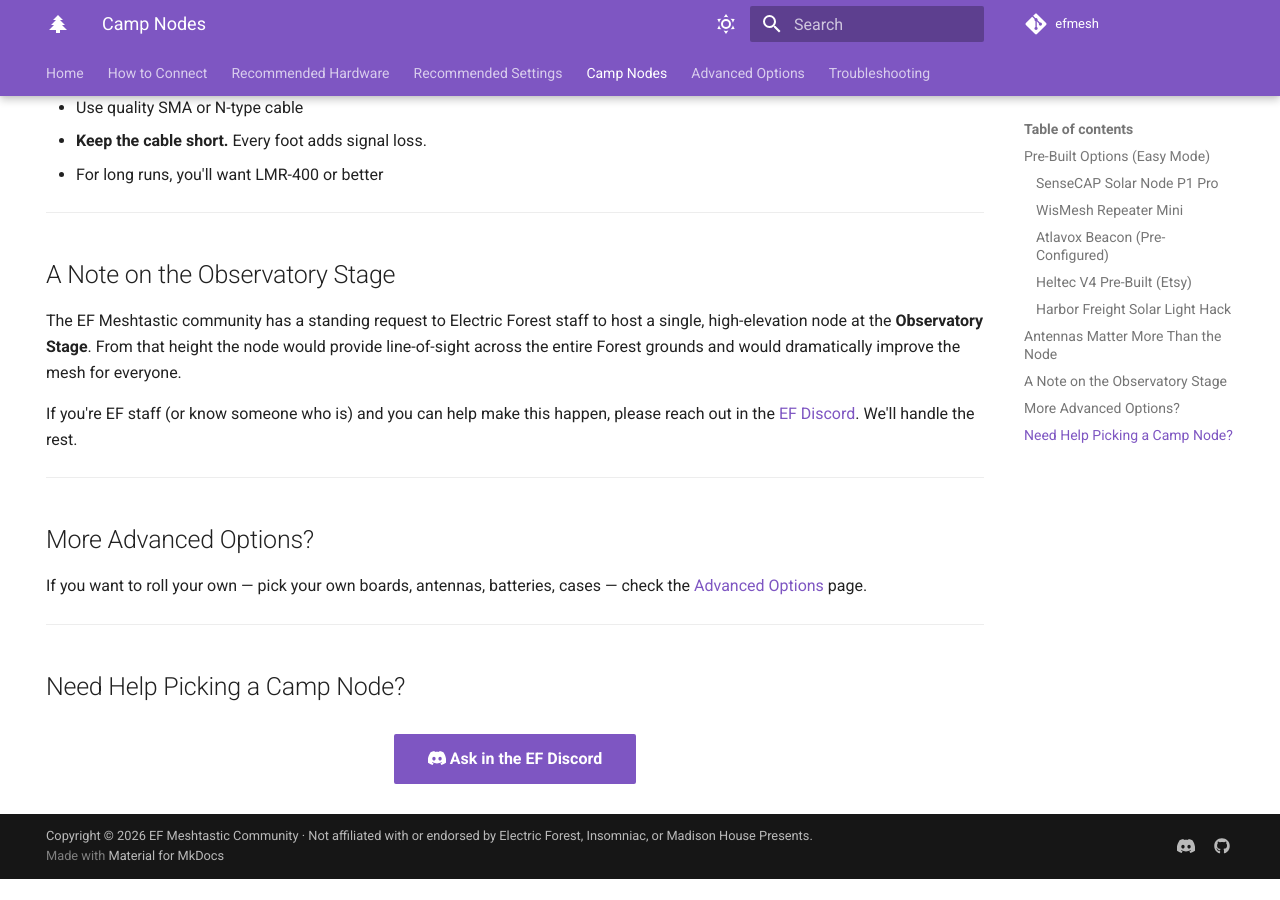
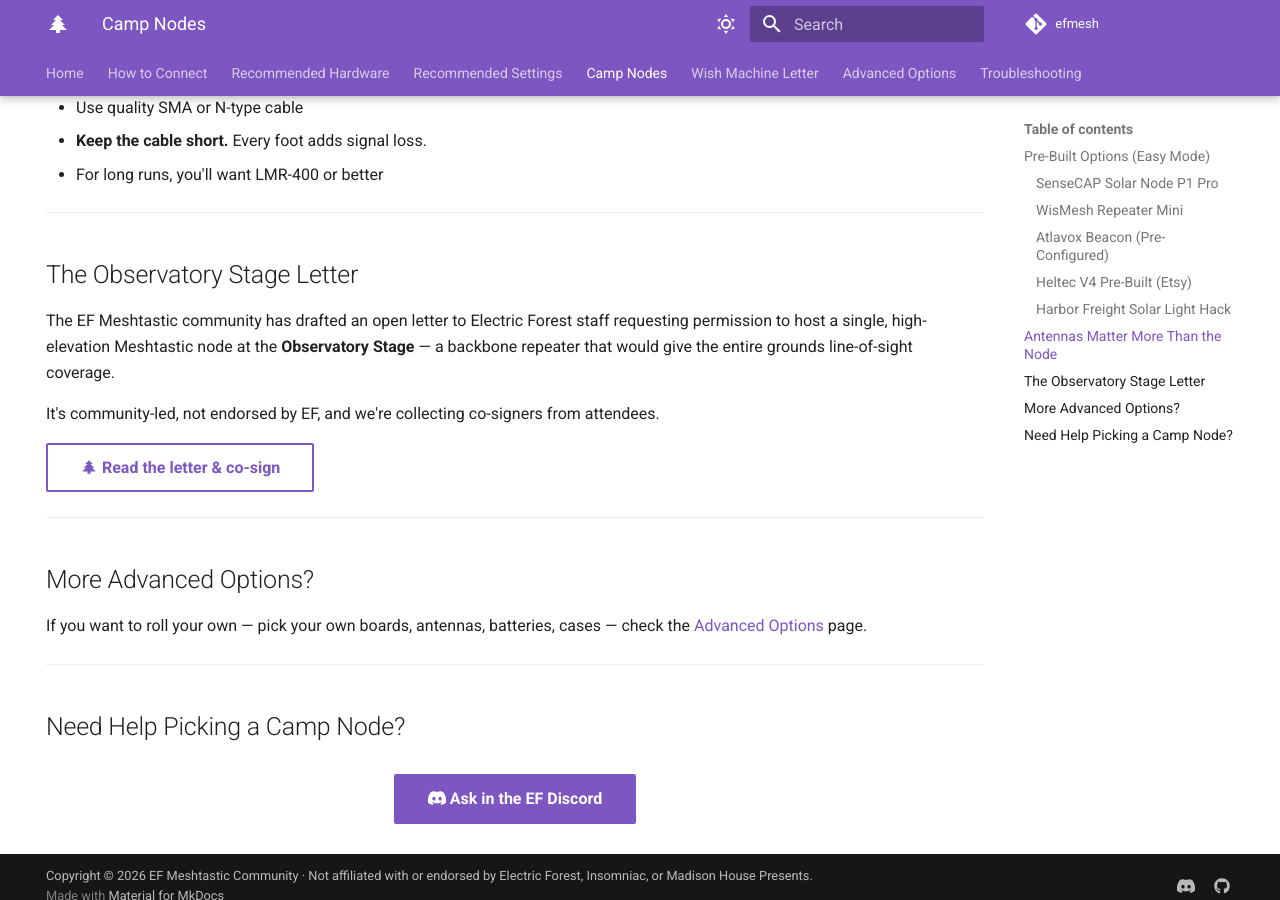
Before and after one commit to efmesh/site, an MkDocs documentation site: the page built from docs/docs/camp-nodes.md, in a window 1280 px wide and 900 px high, scrolled down 2750 px. Built offline with MkDocs 1.6.1 and Material for MkDocs 9.7.7, drawn with Linux system fonts in a browser that asks for light colours; comment, search, counter and statistics services are not loaded; before the commit the page ends 3629 px from its top, so only the background shows below that.

Commit message:
v1.1: remove handle, promote Wish Machine to its own page
- Remove the @k1n6b0b DM reference on How to Connect; route help-seekers
  to the EF Meshtastic Discord thread instead. We don't want to call out
  any one person; community help is the right surface.
- Promote the Wish Machine Request from a callout on Camp Nodes to a
  full standalone page (docs/wish-machine-request.md). Letter body
  sourced verbatim from the original community Google Doc. Adds a
  co-signers section seeded with Will Curran (@flash) and an open
  invitation for additional attendees to co-sign via Discord.
- Replace the Camp Nodes Observatory callout with a one-paragraph
  teaser linking to the new page.
- Add Wish Machine Letter to mkdocs nav between Camp Nodes and
  Advanced Options.

```diff
--- a/docs/docs/camp-nodes.md
+++ b/docs/docs/camp-nodes.md
@@ -95,11 +95,13 @@
 
 ---
 
-## A Note on the Observatory Stage
+## The Observatory Stage Letter
 
-The EF Meshtastic community has a standing request to Electric Forest staff to host a single, high-elevation node at the **Observatory Stage**. From that height the node would provide line-of-sight across the entire Forest grounds and would dramatically improve the mesh for everyone.
+The EF Meshtastic community has drafted an open letter to Electric Forest staff requesting permission to host a single, high-elevation Meshtastic node at the **Observatory Stage** — a backbone repeater that would give the entire grounds line-of-sight coverage.
 
-If you're EF staff (or know someone who is) and you can help make this happen, please reach out in the [EF Discord](https://discord.com/channels/260909643574935553/1111482301730271232){ target=_blank }. We'll handle the rest.
+It's community-led, not endorsed by EF, and we're collecting co-signers from attendees.
+
+[:material-pine-tree: Read the letter &amp; co-sign](wish-machine-request.md){ .md-button }
 
 ---
 
--- a/mkdocs.yml
+++ b/mkdocs.yml
@@ -40,6 +40,7 @@
   - Recommended Hardware: docs/recommended-hardware.md
   - Recommended Settings: docs/recommended-settings.md
   - Camp Nodes: docs/camp-nodes.md
+  - Wish Machine Letter: docs/wish-machine-request.md
   - Advanced Options: docs/advanced.md
   - Troubleshooting: docs/troubleshooting.md
 
```
Also changed, not shown: docs/docs/how-to-connect.md (+1 -1 lines), docs/docs/wish-machine-request.md (added, +83 -0 lines).
